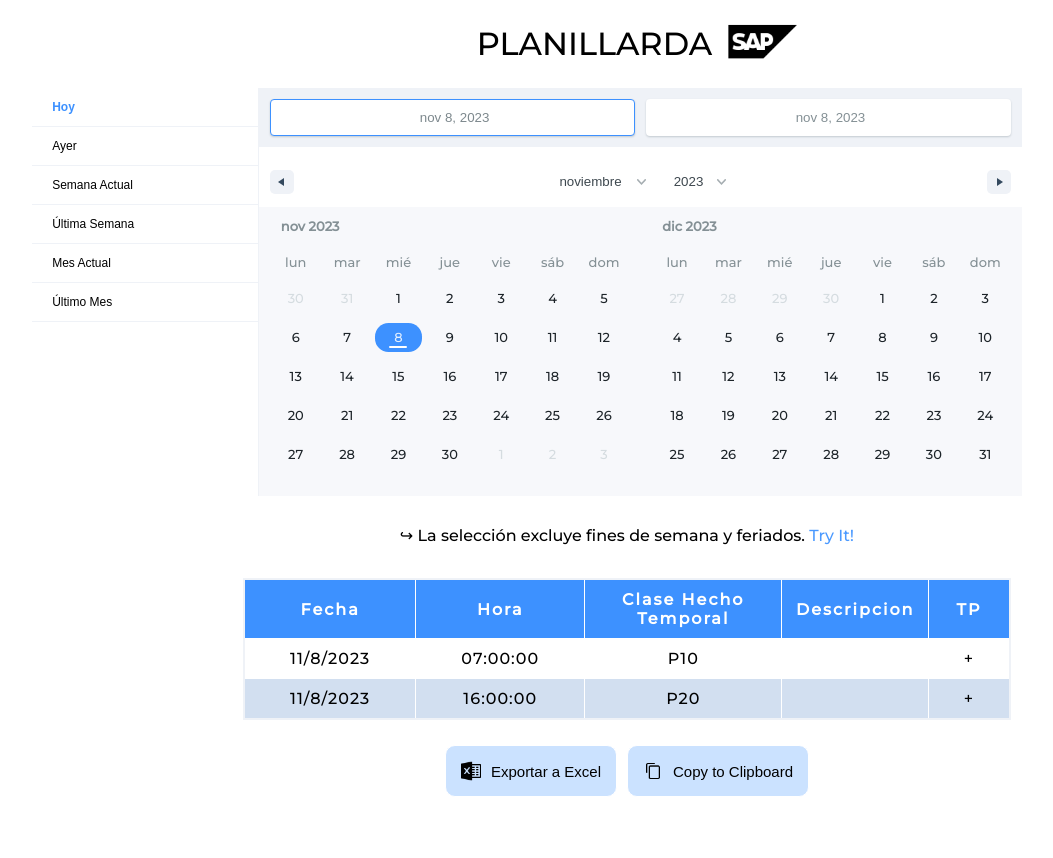
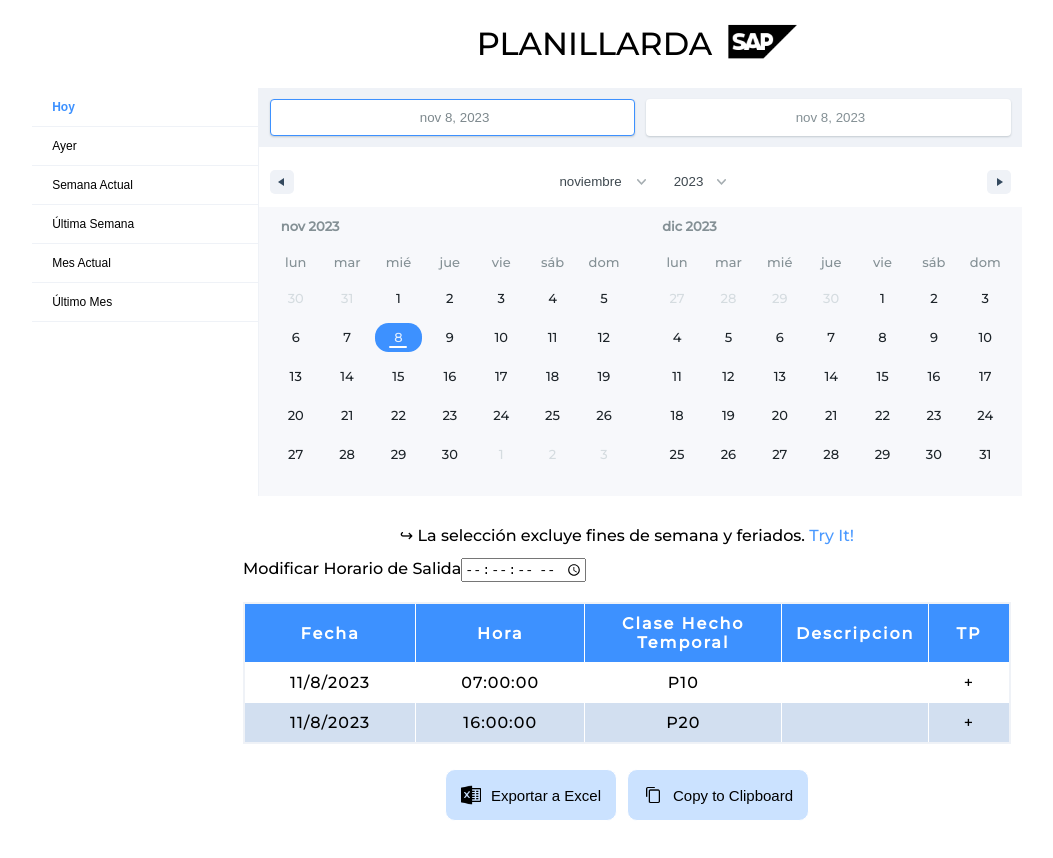
Before and after one commit to Famormino/fichajeSAP, a React (Vite) app: page / in a window 1280 px wide. Shown: the top 858 px of the page, without its empty margins (113-1166 px from the left). Built offline with nearby package versions, Linux system fonts and the light colour scheme.

Commit message:
agregando opcion de horario de salida

```diff
--- a/src/App.jsx
+++ b/src/App.jsx
@@ -16,7 +16,6 @@
             key: "selection",
         },
     ]);
-    console.log(state[0]);
     return (
         <main className="container">
             <div className="titulo">
--- a/src/components/Planilla.jsx
+++ b/src/components/Planilla.jsx
@@ -7,6 +7,20 @@
 
 const Planilla = ({ fechaInicio, fechaFin }) => {
     const [diasPlanilla, setDíasPlanilla] = useState([]);
+
+    const inputHandler = (e) => {
+        setDíasPlanilla((prevDias) => {
+            return prevDias.map((dia) => {
+                if (dia.ClaseHechoTemporal === "P20") {
+                    return {
+                        ...dia,
+                        Hora: e.target.value,
+                    };
+                }
+                return dia;
+            });
+        });
+    };
     const dias = obtenerFechasSinFeriadosYSabadosDomingos(
         fechaInicio,
         fechaFin
@@ -66,6 +80,15 @@
 
     return (
         <div>
+            <label htmlFor="hora">Modificar Horario de Salida</label>
+            <input
+                type="time"
+                id="hora"
+                name="hora"
+                step={2}
+                onChange={inputHandler}
+
+            />
             <table>
                 <thead>
                     <tr>
```
Also changed, not shown: src/components/Planilla.css (line endings or trailing spaces).
